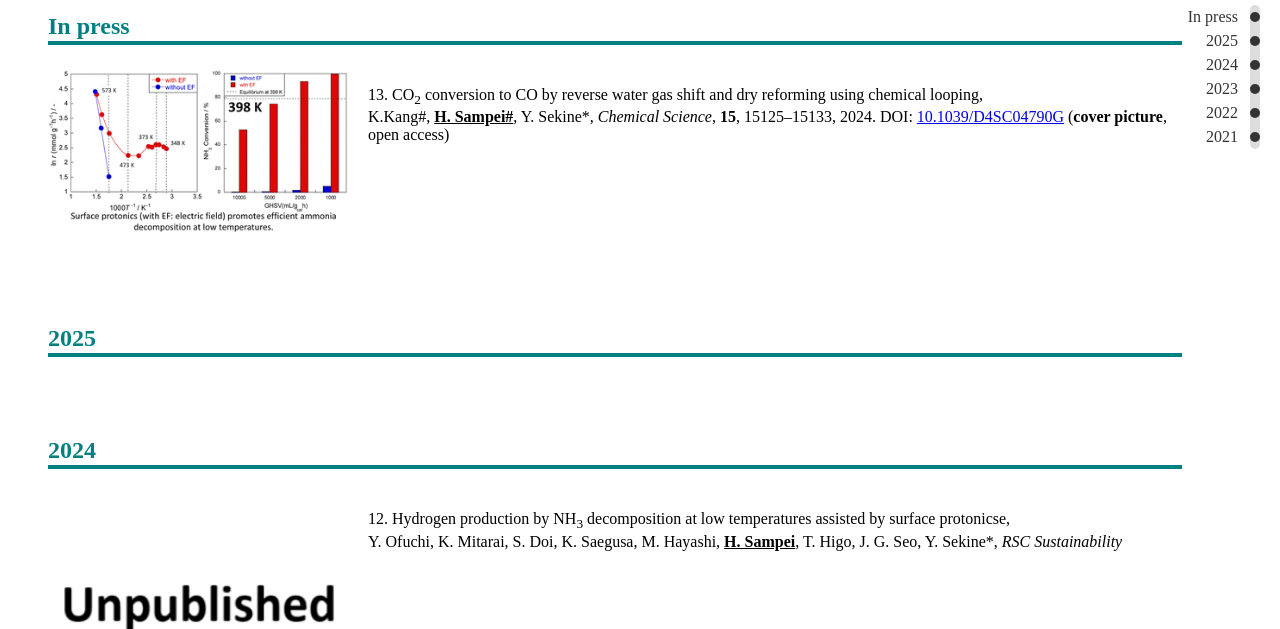
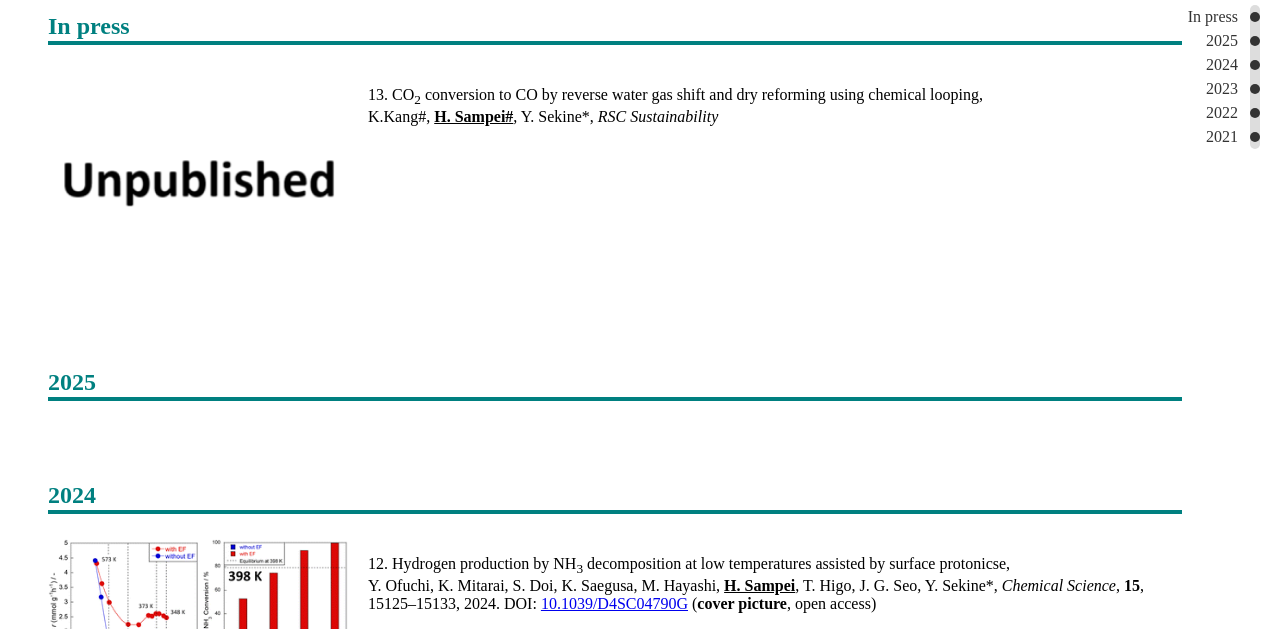
Before and after one commit to Hiroshi3pei/Hiroshi3pei.github.io, a plain HTML site: page Publication_list_EN.html in a window 1280 px wide. Shown: the part 323-952 px from the top of the page. Drawn offline with Linux system fonts and the light colour scheme.

Commit message:
update publication

```diff
--- a/Publication_list_EN.html
+++ b/Publication_list_EN.html
@@ -64,8 +64,8 @@
         <section id="In press"> <! 今の立場でSubmittedとかTBAを書くのは違うので、将来in review　にする >
             <h2>In press</h2>
             <div class="content">
-                <img data-src="./images/Publications/Doi2024_NH3decompositionElectricField.png" alt="A review about material design for chemical looping RWGS and DRM" class="content-image lazy">
-                <p class="content-text">13.   CO<sub>2</sub> conversion to CO by reverse water gas shift and dry reforming using chemical looping, <br>K.Kang#, <b><u>H. Sampei#</b></u>, Y. Sekine*, <i>Chemical Science</i>, <b>15</b>, 15125–15133, 2024. DOI: <a href=https://doi.org/10.1039/D4SC04790G>10.1039/D4SC04790G</a> (<b>cover picture</b>, open access)</p>
+                <img data-src="./images/Publications/dummy.png" alt="A review about material design for chemical looping RWGS and DRM" class="content-image lazy">
+                <p class="content-text">13.   CO<sub>2</sub> conversion to CO by reverse water gas shift and dry reforming using chemical looping, <br>K.Kang#, <b><u>H. Sampei#</b></u>, Y. Sekine*, <i>RSC Sustainability</i></p>
             </div>
             <br>
             <br>
@@ -86,8 +86,8 @@
         <section id="2024">
             <h2>2024</h2>
             <div class="content">
-                <img data-src="./images/Publications/dummy.png" alt="A paper about an ammonia decomposition via the DC electric field" class="content-image lazy">
-                <p class="content-text">12.   Hydrogen production by NH<sub>3</sub> decomposition at low temperatures assisted by surface protonicse, <br>Y. Ofuchi, K. Mitarai, S. Doi, K. Saegusa, M. Hayashi, <b><u>H. Sampei</b></u>, T. Higo, J. G. Seo, Y. Sekine*, <i>RSC Sustainability</i></p>
+                <img data-src="./images/Publications/Doi2024_NH3decompositionElectricField.png" alt="A paper about an ammonia decomposition via the DC electric field" class="content-image lazy">
+                <p class="content-text">12.   Hydrogen production by NH<sub>3</sub> decomposition at low temperatures assisted by surface protonicse, <br>Y. Ofuchi, K. Mitarai, S. Doi, K. Saegusa, M. Hayashi, <b><u>H. Sampei</b></u>, T. Higo, J. G. Seo, Y. Sekine*, <i>Chemical Science</i>, <b>15</b>, 15125–15133, 2024. DOI: <a href=https://doi.org/10.1039/D4SC04790G>10.1039/D4SC04790G</a> (<b>cover picture</b>, open access)</p>
             </div>
             <br>
             <br>
```
